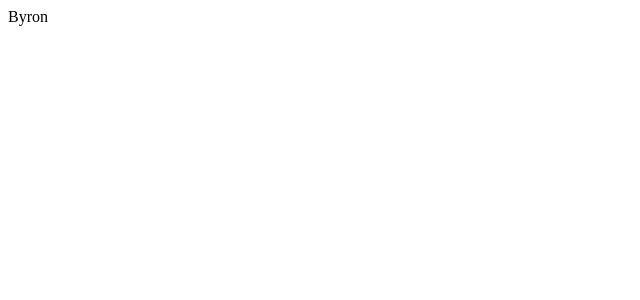
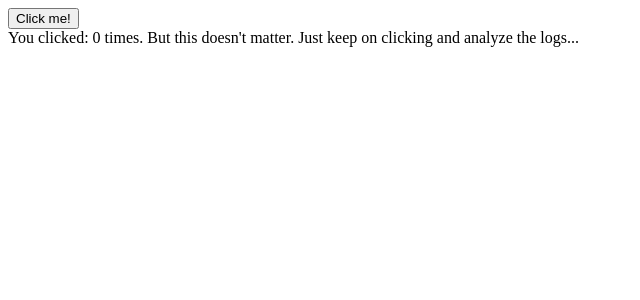
Before and after one commit to WWWCourses/react-labs-demo, a React (Create React App) app: page / in a window 1280 px wide. Shown: the top 300 px of the page, without its empty margins (0-640 px from the left). Built offline with nearby package versions, Linux system fonts and the light colour scheme.

Commit message:
An example for Lazy Initial State (Hooks)

```diff
--- a/src/App.js
+++ b/src/App.js
@@ -1,11 +1,12 @@
 import React from "react";
-import JSXBasics from "./JSXBasics";
-import JSXLists from "./JSXLists";
-import PropsDemo from "./PropsDemo";
-import StateDemo from "./StateDemo";
-import EventsDemo from "./EventsDemo";
-import FormsDemo from "./FormsDemo";
-import Welcome from "./LifeCycleDemo";
+// import JSXBasics from "./JSXBasics";
+// import JSXLists from "./JSXLists";
+// import PropsDemo from "./PropsDemo";
+// import StateDemo from "./StateDemo";
+// import EventsDemo from "./EventsDemo";
+// import FormsDemo from "./FormsDemo";
+// import Welcome from "./LifeCycleDemo";
+import HooksDemo from "./HooksDemo";
 
 
 function App(props) {
@@ -17,7 +18,8 @@ function App(props) {
 			{/* <StateDemo/> */}
 			{/* <EventsDemo/> */}
 			{/* <FormsDemo/> */}
-			<Welcome/>
+			{/* <Welcome/> */}
+			<HooksDemo/>
 		</div>
 	)
 
--- /dev/null
+++ b/src/HooksDemo.js
@@ -0,0 +1,22 @@
+//An example over https://reactjs.org/docs/hooks-reference.html#lazy-initial-state
+// ...or where/how to set the initial state with hooks
+
+import React, {useState} from "react";
+
+function HooksDemo(props) {
+	console.log(`HooksDemo called - Do not do initial intesive operations here! It will be called on all subsequent renders`);
+
+	const [count, setCount]=useState(()=>{
+		console.log(`*** useState called - and it will be called only once - at initial render! ***`);
+		return 0;
+	});
+
+	return (
+		<>
+			<button onClick={()=>setCount(count+1)}>Click me!</button>
+			<div>You clicked: {count} times. But this doesn't matter. Just keep on clicking and analyze the logs...</div>
+		</>
+	)
+}
+
+export default HooksDemo;
```
